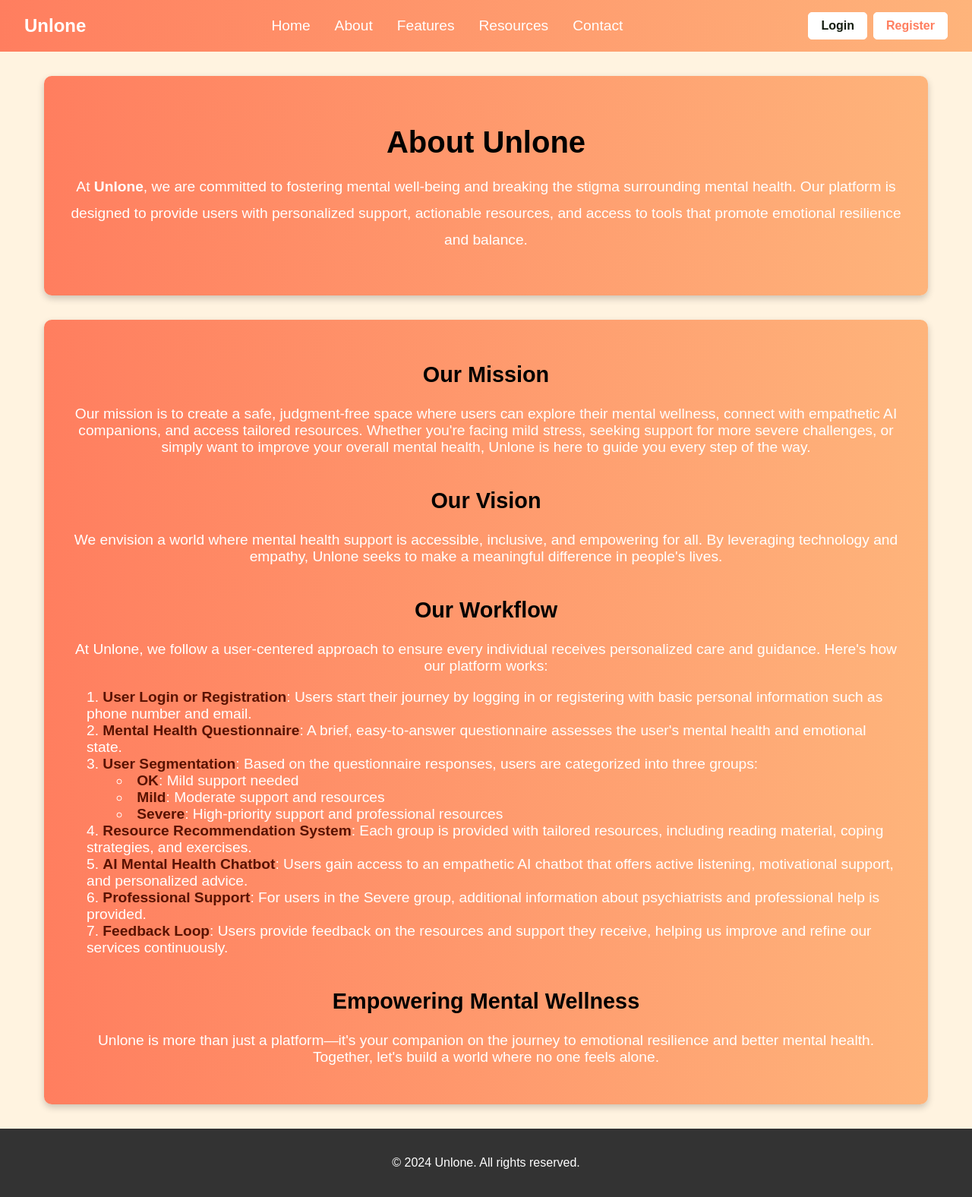
After one commit to mdnabeelmn10/LONE, a Django app: page /about/ in a window 1280 px wide. The commit adds this page. Shown: the whole page at 76% size. Run offline with Django 5.2, Linux system fonts and the light colour scheme.

Commit message:
Updated Homepage and About us

```diff
--- /dev/null
+++ b/unlone/static/css/about.css
@@ -0,0 +1,63 @@
+/* About Us Page */
+body{
+    background: #FFF3E0;
+}
+.about-container {
+    max-width: 1100px;
+    margin: 2rem auto;
+    padding: 2rem;
+    background: linear-gradient(to right, #ff7e5f, #feb47b); /* Orangish gradient */
+    color: white;
+    border-radius: 10px;
+    text-align: center;
+    box-shadow: 0 4px 10px rgba(0, 0, 0, 0.2);
+}
+
+.about-container h1 {
+    font-size: 2.5rem;
+    margin-bottom: 1rem;
+}
+
+.about-container p {
+    font-size: 1.2rem;
+    line-height: 1.8;
+    margin-bottom: 1.5rem;
+}
+
+.sub{
+    display: flex;
+    flex-direction: column;
+    justify-content: center;
+    align-items: center;
+    max-width: 1100px;
+    margin: 2rem auto;
+    padding: 2rem;
+    background: linear-gradient(to right, #ff7e5f, #feb47b); /* Orangish gradient */
+    color: white;
+    border-radius: 10px;
+    text-align: center;
+    box-shadow: 0 4px 10px rgba(0, 0, 0, 0.2);
+    font-size: 1.2rem;
+}
+
+.workflow #list{
+    text-align: left; /* Aligns text to the left */
+    list-style-position: inside; /* Ensures bullets align correctly */
+    padding-left: 1.5rem; /* Adds padding for better spacing */
+}
+
+h1, h2{
+    color: rgb(0, 0, 0);
+}
+
+li strong{
+    color:#591200;
+}
+.workflow #list ol {
+    list-style: decimal; /* Ensures numbers are displayed */
+}
+
+.workflow #list ol::marker {
+    color: #ff4500; /* Changes the color of the numbers (orange-red) */
+    font-weight: bold; /* Makes the numbers bold for emphasis */
+}
--- /dev/null
+++ b/unlone/static/css/base.css
@@ -0,0 +1,107 @@
+body {
+    font-family: Arial, sans-serif;
+    margin: 0;
+    padding: 0;
+    background: #FFF3E0;
+}
+/* Navigation Bar */
+nav {
+    display: flex;
+    justify-content: space-between;
+    align-items: center;
+    padding: 1rem 2rem;
+    background: linear-gradient(to right, #ff7e5f, #feb47b); /* Orangish gradient */
+    color: white;
+    /* width: 100%; */
+}
+
+#logoimg{
+    height: 5rem;
+    width: 17rem;
+    object-fit: scale-down;
+}
+
+.logo {
+    font-size: 1.5rem;
+    font-weight: bold;
+    color: white;
+}
+
+.nav-links {
+    list-style: none;
+    display: flex;
+    margin: 0;
+    padding: 0;
+
+}
+
+.nav-links li {
+    margin: 0 1rem;
+}
+
+.nav-links a {
+    text-decoration: none;
+    color: white;
+    font-size: 1.2rem;
+    transition: color 0.3s;
+}
+
+.nav-links a:hover {
+    color: #ffe6cc;
+}
+
+.auth-buttons {
+    display: flex;
+    gap: 0.5rem;
+}
+
+.auth-buttons button {
+    border: none;
+    padding: 0.5rem 1rem;
+    border-radius: 5px;
+    font-size: 1rem;
+    cursor: pointer;
+    transition: background-color 0.3s, color 0.3s;
+}
+
+.auth-buttons button:hover {
+    opacity: 0.9;
+}
+
+.auth-buttons .register-btn {
+    background: white;
+    color: #ff7e5f;
+    font-weight: bold;
+    border: 1px solid white;
+}
+
+.auth-buttons .register-btn:hover {
+    background: #ff7e5f;
+    color: white;
+    border: 1px solid #ff7e5f;
+}
+
+.auth-buttons .login-btn {
+    background: white;
+    color: #151e11;
+    font-weight: bold;
+    border: 1px solid white;
+}
+
+.auth-buttons .login-btn:hover {
+    background: #151e11;
+    color: white;
+    border: 1px solid #151e11;
+}
+footer {
+    background-color: #333;
+    color: white;
+    text-align: center;
+    padding: 20px 0;
+}
+
+footer .socials a {
+    color: white;
+    margin: 0 10px;
+    text-decoration: none;
+}
--- a/unlone/unlone/settings.py
+++ b/unlone/unlone/settings.py
@@ -121,7 +121,11 @@ USE_TZ = True
 # Static files (CSS, JavaScript, Images)
 # https://docs.djangoproject.com/en/5.1/howto/static-files/
 
-STATIC_URL = 'static/'
+STATIC_URL = '/static/'
+STATICFILES_DIRS = [
+    BASE_DIR / "static",  # Replace "BASE_DIR" with the actual base directory variable
+]
+
 
 # Default primary key field type
 # https://docs.djangoproject.com/en/5.1/ref/settings/#default-auto-field
--- /dev/null
+++ b/unlone/users/templates/users/aboutus.html
@@ -0,0 +1,57 @@
+{% extends 'users/base.html' %}
+
+{% load static %}
+
+{% block title %}About Us - Unlone{% endblock %}
+
+{% block extra_css %}
+<link rel="stylesheet" href="{% static 'css/about.css' %}">
+{% endblock %}
+
+{% block content %}
+<section id="about">
+    <div class="about-container">
+        <h1>About Unlone</h1>
+        <p>At <strong>Unlone</strong>, we are committed to fostering mental well-being and breaking the stigma surrounding mental health. Our platform is designed to provide users with personalized support, actionable resources, and access to tools that promote emotional resilience and balance.</p>
+    </div>
+
+    <div class="sub">
+
+    <div class="mission">
+        <h2>Our Mission</h2>
+        <p>Our mission is to create a safe, judgment-free space where users can explore their mental wellness, connect with empathetic AI companions, and access tailored resources. Whether you're facing mild stress, seeking support for more severe challenges, or simply want to improve your overall mental health, Unlone is here to guide you every step of the way.</p>
+    </div>
+
+    <div class="vision">
+        <h2>Our Vision</h2>
+        <p>We envision a world where mental health support is accessible, inclusive, and empowering for all. By leveraging technology and empathy, Unlone seeks to make a meaningful difference in people's lives.</p>
+    </div>
+
+    <div class="workflow">
+        <h2>Our Workflow</h2>
+        <p>At Unlone, we follow a user-centered approach to ensure every individual receives personalized care and guidance. Here's how our platform works:</p>
+        <ol id="list">
+            <li><strong>User Login or Registration</strong>: Users start their journey by logging in or registering with basic personal information such as phone number and email.</li>
+            <li><strong>Mental Health Questionnaire</strong>: A brief, easy-to-answer questionnaire assesses the user's mental health and emotional state.</li>
+            <li><strong>User Segmentation</strong>: Based on the questionnaire responses, users are categorized into three groups:
+                <ul>
+                    <li><strong>OK</strong>: Mild support needed</li>
+                    <li><strong>Mild</strong>: Moderate support and resources</li>
+                    <li><strong>Severe</strong>: High-priority support and professional resources</li>
+                </ul>
+            </li>
+            <li><strong>Resource Recommendation System</strong>: Each group is provided with tailored resources, including reading material, coping strategies, and exercises.</li>
+            <li><strong>AI Mental Health Chatbot</strong>: Users gain access to an empathetic AI chatbot that offers active listening, motivational support, and personalized advice.</li>
+            <li><strong>Professional Support</strong>: For users in the Severe group, additional information about psychiatrists and professional help is provided.</li>
+            <li><strong>Feedback Loop</strong>: Users provide feedback on the resources and support they receive, helping us improve and refine our services continuously.</li>
+        </ol>
+    </div>
+
+    <div class="empowerment">
+        <h2>Empowering Mental Wellness</h2>
+        <p>Unlone is more than just a platform—it's your companion on the journey to emotional resilience and better mental health. Together, let's build a world where no one feels alone.</p>
+    </div>
+
+</div>
+</section>
+{% endblock %}
--- /dev/null
+++ b/unlone/users/templates/users/base.html
@@ -0,0 +1,39 @@
+{% load static %}
+<!DOCTYPE html>
+<html lang="en">
+<head>
+    <meta charset="UTF-8">
+    <meta name="viewport" content="width=device-width, initial-scale=1.0">
+    <title>{% block title %}Unlone{% endblock %}</title>
+    <link rel="stylesheet" href="{% static 'css/base.css' %}">
+    <link rel="stylesheet" href="{% static 'css/about.css' %}">
+
+</head>
+<body>
+    <header>
+        <nav>
+            <div class="logo">Unlone</div>
+            <ul class="nav-links">
+                <li><a href="{% url 'index' %}">Home</a></li>
+                <li><a href="{% url 'about' %}">About</a></li>
+                <li><a href="#features">Features</a></li>
+                <li><a href="#resources">Resources</a></li>
+                <li><a href="#contact">Contact</a></li>
+            </ul>
+            <div class="auth-buttons">
+                <button class="login-btn">Login</button>
+                <button class="register-btn">Register</button>
+            </div>
+        </nav>
+    </header>
+
+    <main>
+        {% block content %}
+        {% endblock %}
+    </main>
+
+    <footer>
+        <p>&copy; 2024 Unlone. All rights reserved.</p>
+    </footer>
+</body>
+</html>
--- a/unlone/users/urls.py
+++ b/unlone/users/urls.py
@@ -3,6 +3,7 @@ from . import views
 
 urlpatterns = [
     path('', views.index, name='index'),
+    path('about/',views.about, name='about'),
     path('login/', views.login_view, name='login'),
     path('register/', views.register_view, name='register'),
 ]
--- a/unlone/users/views.py
+++ b/unlone/users/views.py
@@ -8,3 +8,6 @@ def login_view(request):
 
 def register_view(request):
     return render(request,'users/register.html')
+
+def about(request):
+    return render(request,'users/aboutus.html')
```
Also changed, not shown: unlone/static/css/index.css (added, +217 -0 lines), unlone/toadd.txt (added, +12 -0 lines), unlone/users/templates/users/index.html (+64 -2 lines), unlone/static/img/logo.jpg (added), unlone/static/img/logo_top.png (added).
